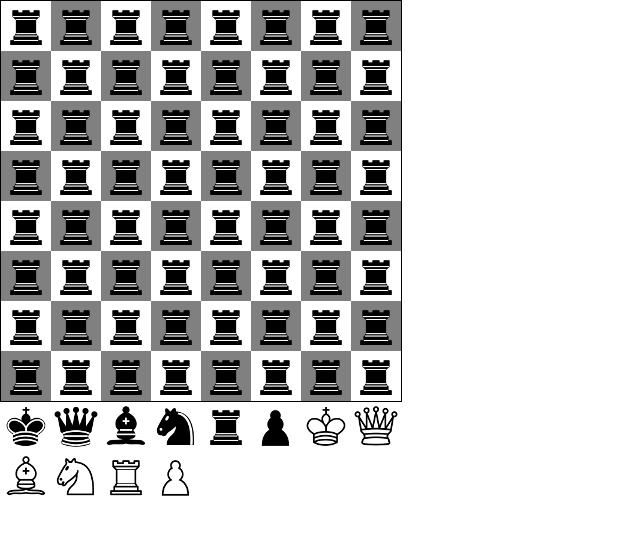
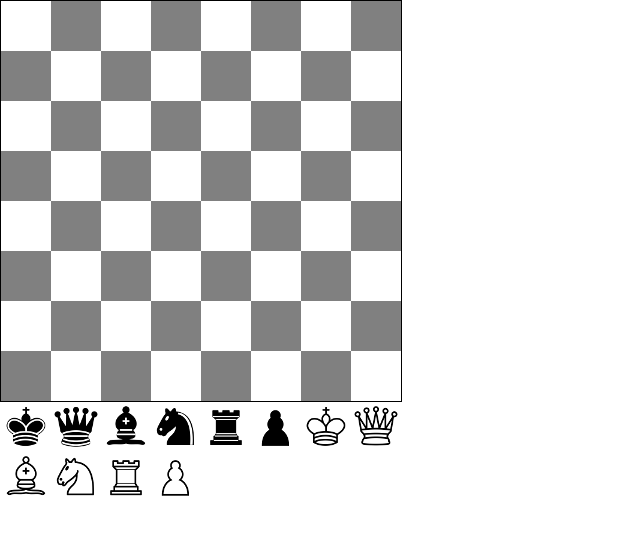
Before and after one commit to rolfisub/reactChessTs, a React (Create React App) app: page / in a window 1280 px wide. Shown: the top 534 px of the page, without its empty margins (0-640 px from the left). Built offline with nearby package versions, Linux system fonts and the light colour scheme.

Commit message:
wiring up a few things

```diff
--- a/src/components/board/board.tsx
+++ b/src/components/board/board.tsx
@@ -32,7 +32,7 @@ export class Board extends React.Component<BoardProps, BoardState> {
                         this.state.squares.map((sq, index) => {
                             return (
                                 <Square {...sq} key={index.toString()}>
-                                    <Piece color={Color.Black} type={PieceType.Rook}/>
+                                    <Piece color={sq.piece.color} type={sq.piece.type}/>
                                 </Square>
                             );
                         }) : []
--- a/src/components/game/game.tsx
+++ b/src/components/game/game.tsx
@@ -10,6 +10,7 @@ export class GameContainer extends React.Component<GameProps> {
 
     constructor(props: GameProps) {
         super(props);
+        this.props.game.newGame();
     }
 
     render() {
--- a/src/components/piece/piece.tsx
+++ b/src/components/piece/piece.tsx
@@ -13,6 +13,10 @@ export class Piece extends React.Component<PieceProps, PieceState> {
         let topImg: number;
         let leftImg: number;
         let offset: number = 50;
+
+        if (this.props.color === Color.Null && this.props.type === PieceType.Null) {
+            return '';
+        }
 
         if (this.props.color === Color.White) {
             topImg = 0;
--- a/src/model/game.ts
+++ b/src/model/game.ts
@@ -11,7 +11,6 @@ export class ChessGame {
 
     constructor(options: ChessOptions) {
         this.options = options;
-        this.newGame();
     }
 
     protected getCleanBoard(): ChessBoard {
@@ -48,8 +47,4 @@ export class ChessGame {
     public newGame() {
         this.board = this.getCleanBoard();
     }
-
-    public getBoard(): ChessBoard {
-        return this.board;
-    }
 }
```
